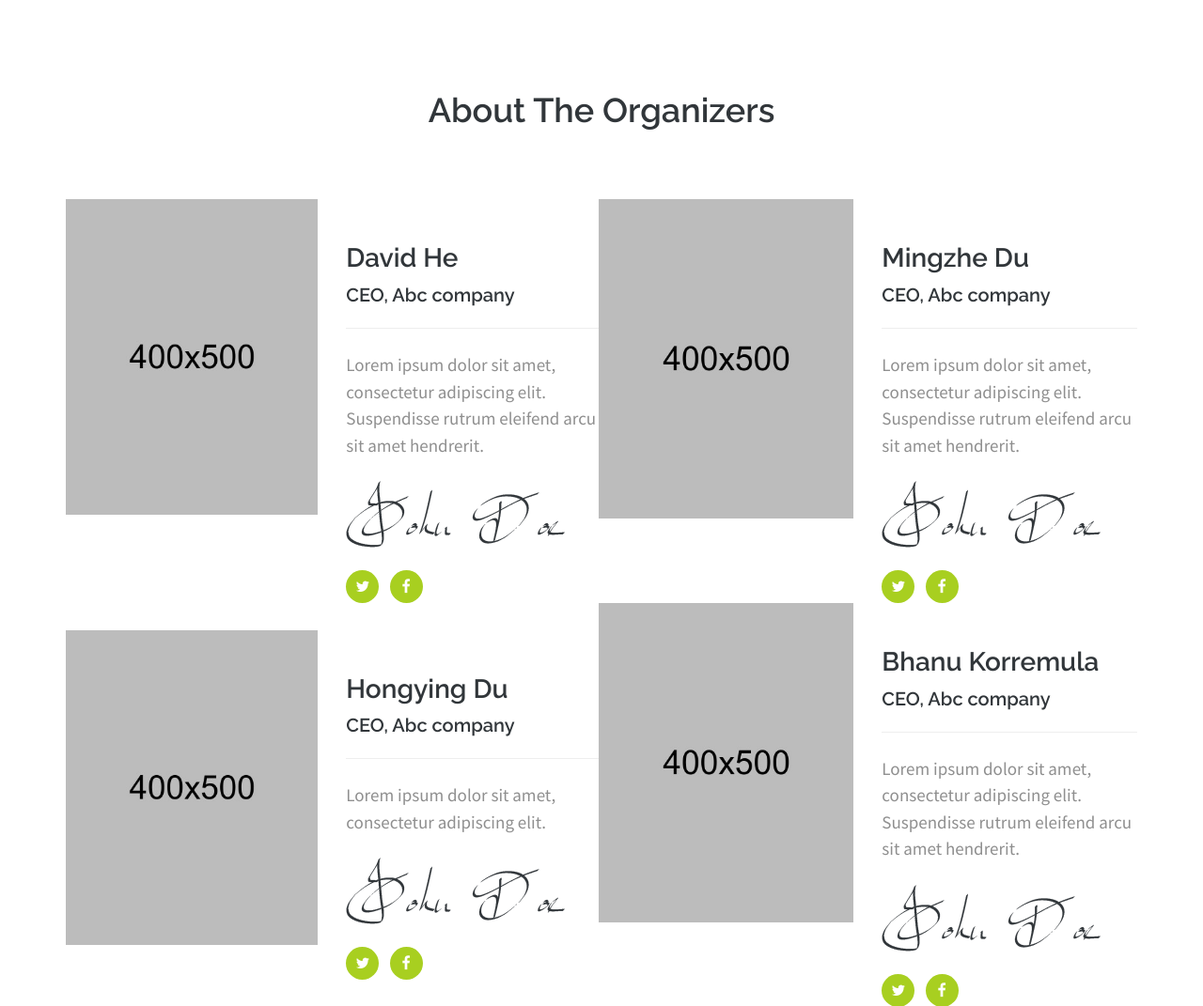
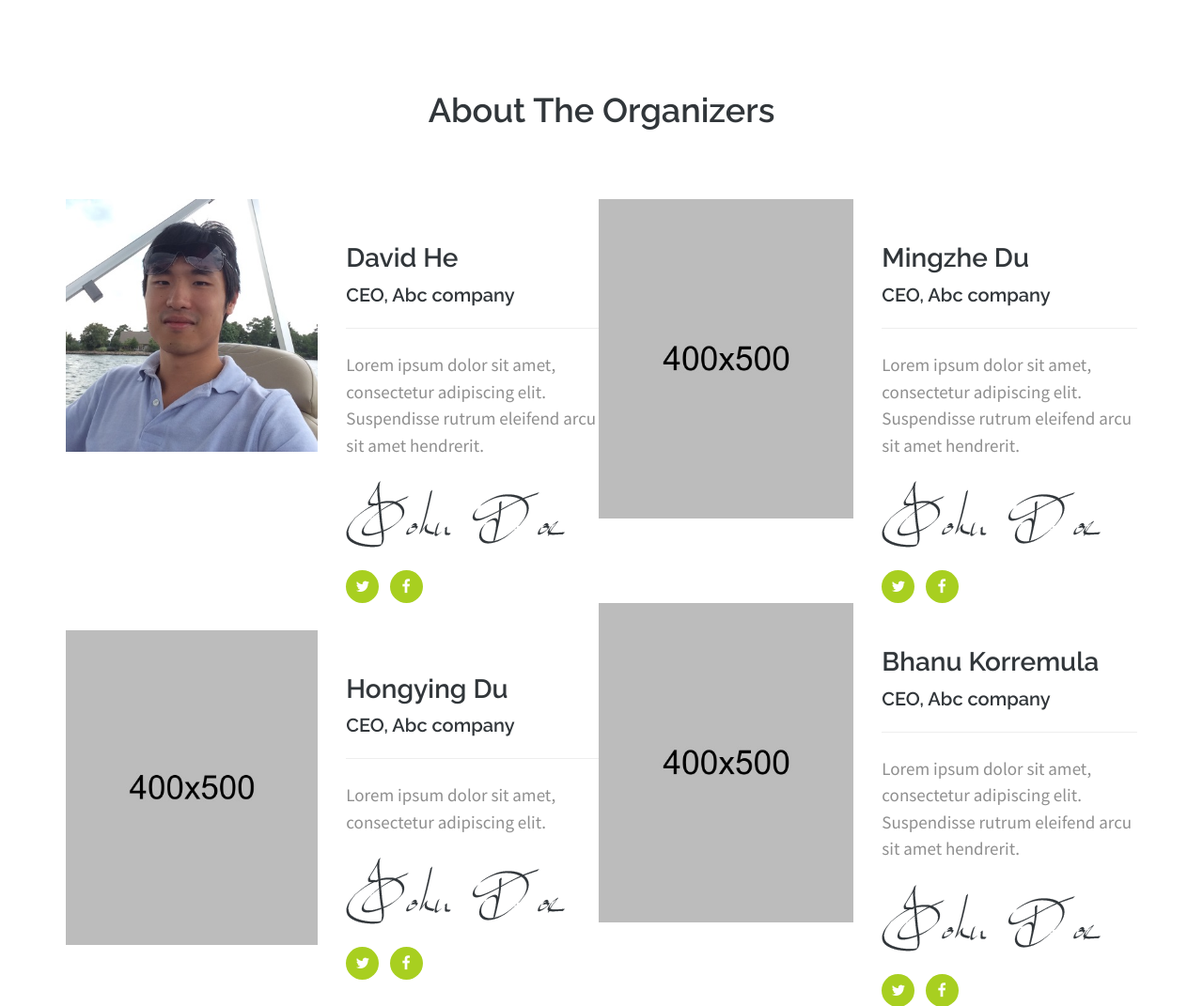
Before and after one commit to hedukor/hedukor.com, a Python web app: template src/templates/index.html in a window 1280 px wide. Shown: the part 1680-2751 px from the top of the page at 94% size. Run offline with Jinja, Linux system fonts and the light colour scheme; the template is opened without the code that fills it, so the values that code supplies are empty.

```diff
--- a/src/templates/index.html
+++ b/src/templates/index.html
@@ -203,7 +203,7 @@
     <!--host info-->
 
     <div class="row">
-      <div class="col-md-6 text-center"> <img src="static/img/host.jpg" alt="Host Name"> </div>
+      <div class="col-md-6 text-center"> <img src="static/img/david.jpg" alt="Host Name"> </div>
       <div class="col-md-6">
         <article>
           <h4>David He</h4>
@@ -525,7 +525,7 @@
     <section class="share">
       <div class="row">
         <div class="col-md-12">
-          <h5>Share This Webinar</h5>
+          <h5>Share This Group</h5>
           <div id="share"></div>
         </div>
       </div>
```
Also changed, not shown: src/static/img/bg.jpg, src/static/img/david.jpg (added).
